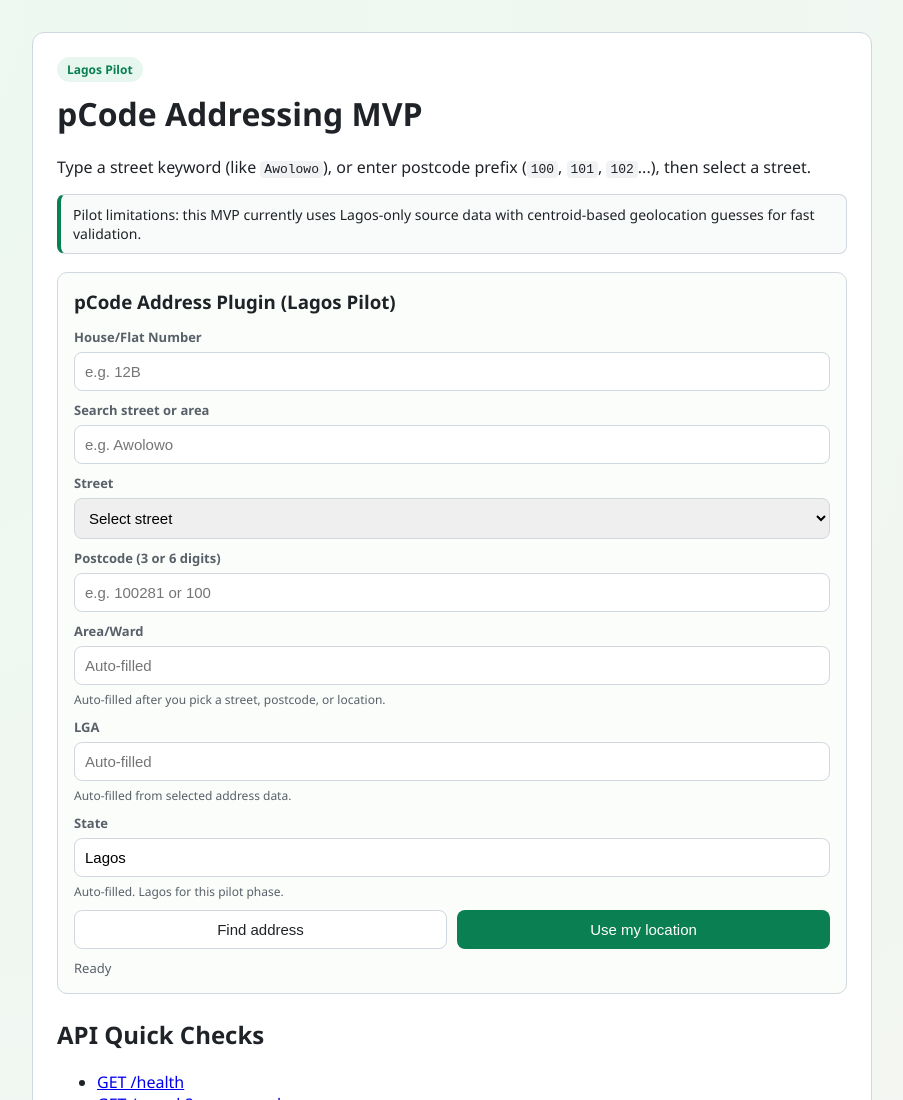
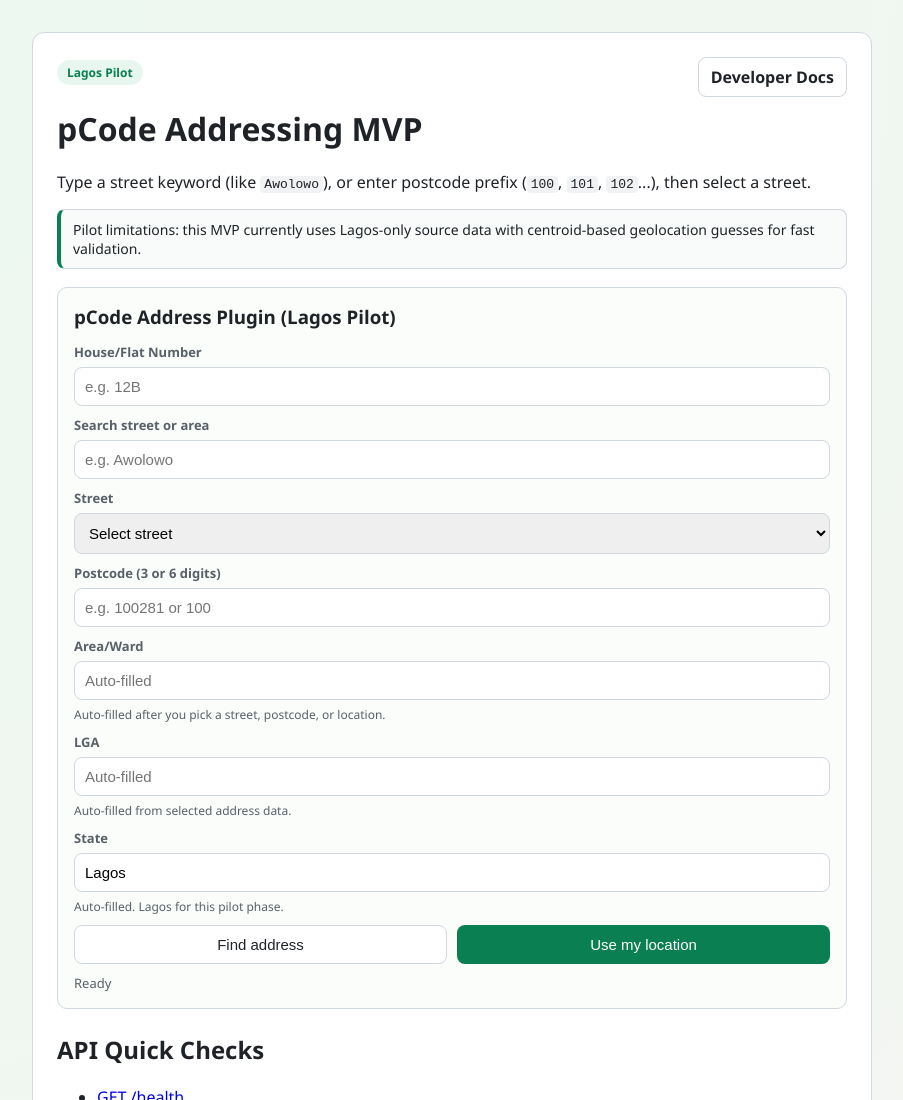
Before and after one commit to entuziaz/pcode, a website: page public/demo/index.html in a window 1280 px wide. Shown: the top 1100 px of the page, without its empty margins (188-1091 px from the left). Drawn offline with Linux system fonts and the light colour scheme.

Commit message:
little fix

```diff
--- a/public/demo/index.html
+++ b/public/demo/index.html
@@ -29,7 +29,10 @@
   <body>
     <main>
       <header class="hero">
-        <span class="pilot-badge">Lagos Pilot</span>
+        <div class="hero-top">
+          <span class="pilot-badge">Lagos Pilot</span>
+          <a class="docs-cta" href="/docs/index.html">Developer Docs</a>
+        </div>
         <h1>pCode Addressing MVP</h1>
         <p>
           Type a street keyword (like <code>Awolowo</code>), or enter postcode prefix
--- a/public/demo/styles.css
+++ b/public/demo/styles.css
@@ -36,6 +36,14 @@ h1 {
   margin-bottom: 18px;
 }
 
+.hero-top {
+  display: flex;
+  justify-content: space-between;
+  align-items: center;
+  gap: 10px;
+  margin-bottom: 10px;
+}
+
 .pilot-badge {
   display: inline-block;
   padding: 4px 10px;
@@ -45,6 +53,21 @@ h1 {
   font-size: 12px;
   font-weight: 700;
   margin-bottom: 10px;
+}
+
+.docs-cta {
+  display: inline-block;
+  text-decoration: none;
+  padding: 8px 12px;
+  border-radius: 8px;
+  border: 1px solid var(--line);
+  color: var(--ink);
+  background: #fff;
+  font-weight: 600;
+}
+
+.docs-cta:hover {
+  border-color: var(--accent);
 }
 
 .trust-note {
@@ -120,6 +143,11 @@ a:focus-visible {
 }
 
 @media (max-width: 640px) {
+  .hero-top {
+    flex-direction: column;
+    align-items: flex-start;
+  }
+
   .address-plugin .actions {
     grid-template-columns: 1fr;
   }
```
Also changed, not shown: README.md.
